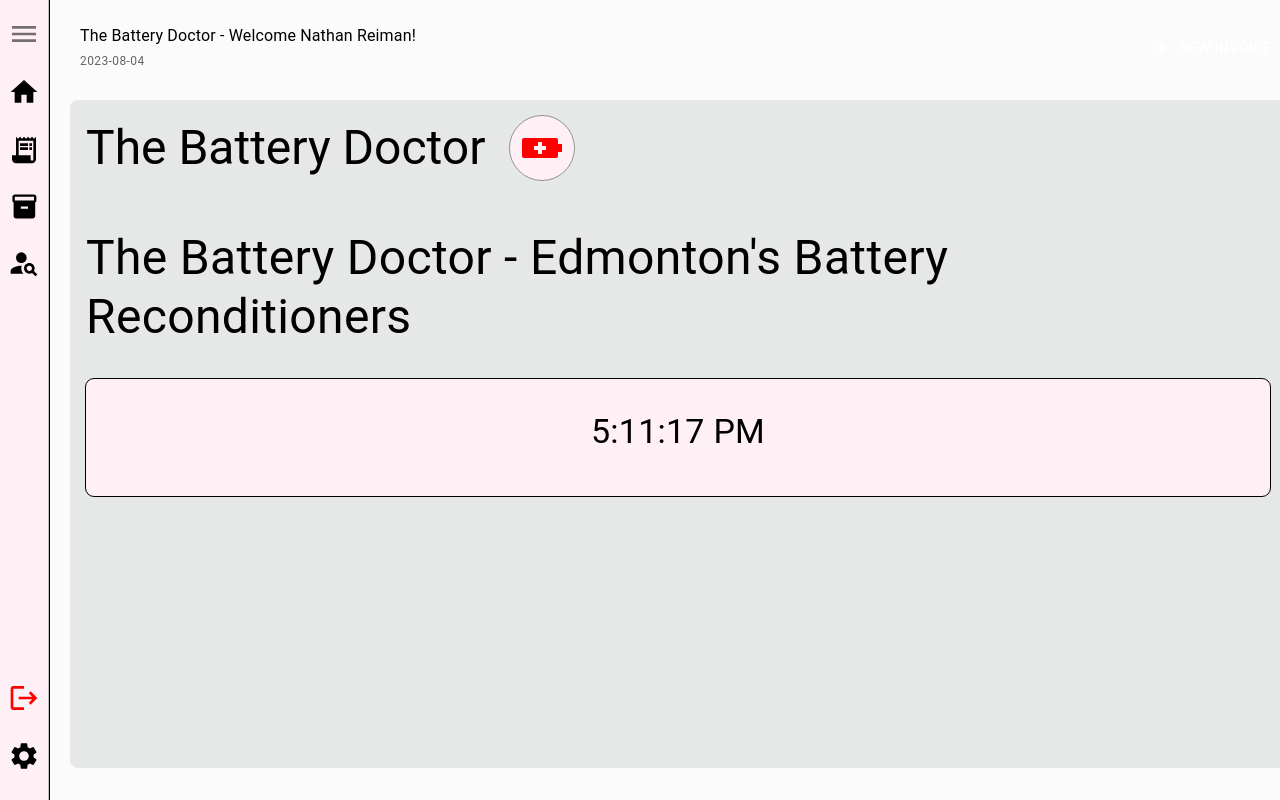
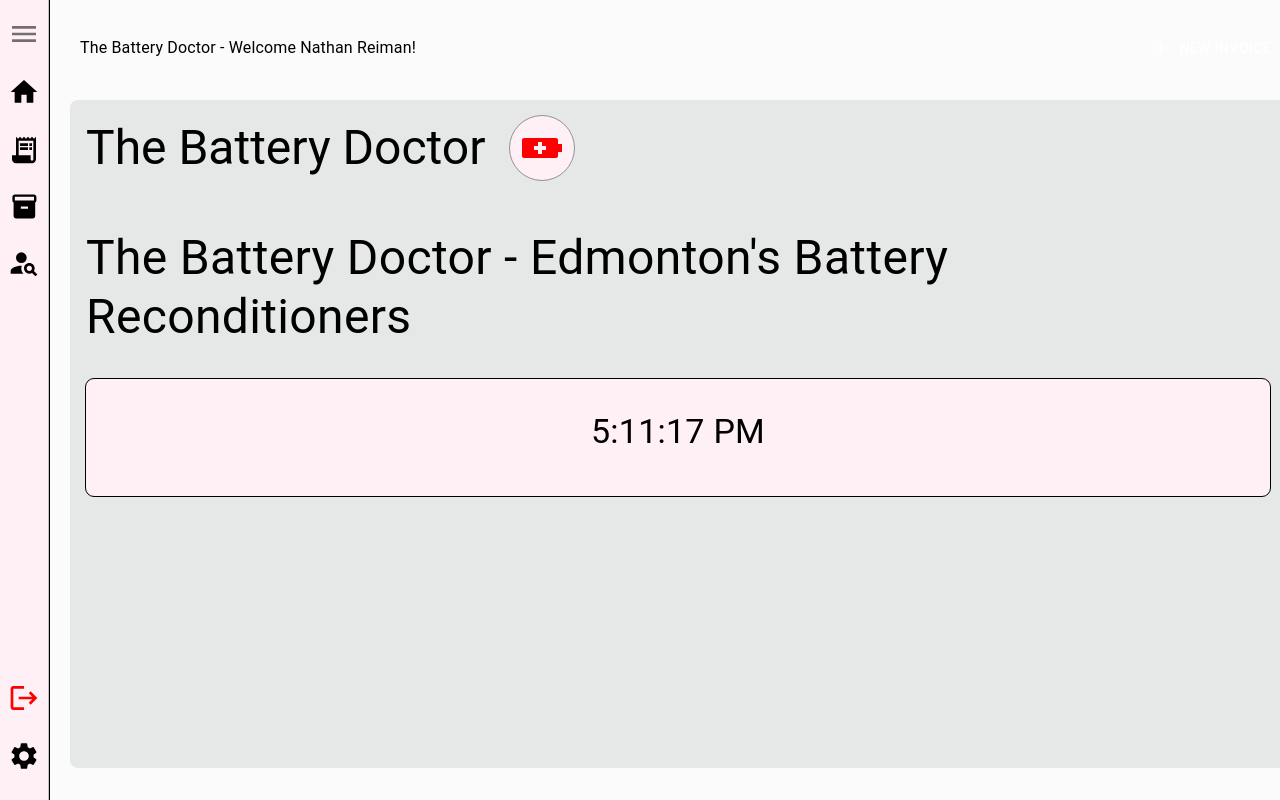
Before and after one commit to Caelan-Ross/FSWD-Capstone-Project, a Next.js app in the folder src/frontend/: page / in a window 1280 px wide. Built offline with nearby package versions, Linux system fonts and the light colour scheme.

Commit message:
Remove date at top of page

```diff
--- a/src/frontend/pages/_app.js
+++ b/src/frontend/pages/_app.js
@@ -67,9 +67,6 @@
                 <Typography variant='body1' className='body-text'>
                   The Battery Doctor - Welcome {user}!
                 </Typography>
-                <Typography variant='caption' color='textSecondary' className='body-text'>
-                  2023-08-04
-                </Typography>
               </Box>
             </Box>
             <Box>
```
